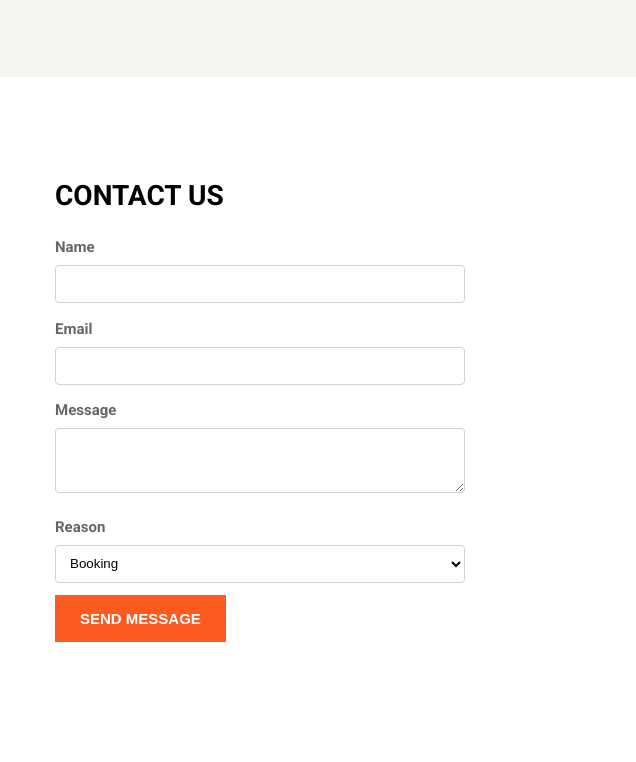
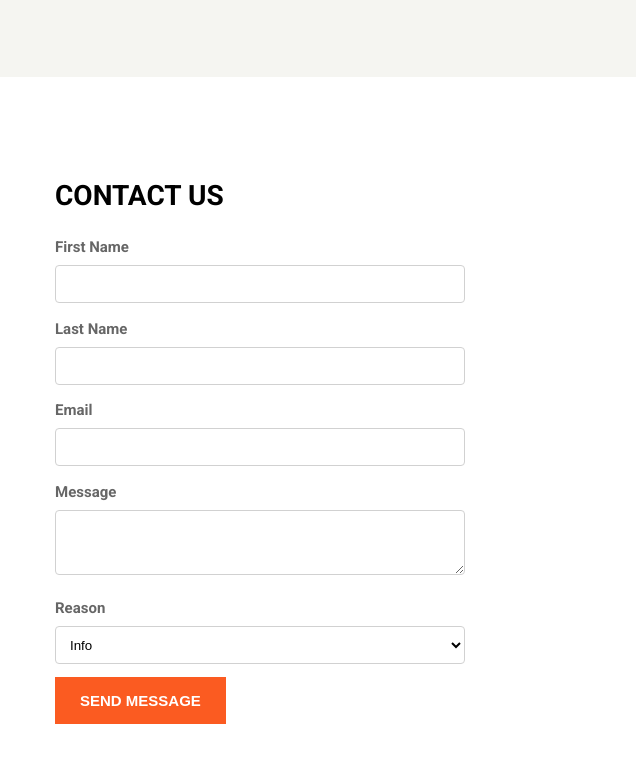
Before and after one commit to collinstommy/training-with-tadgh, a Gatsby site: page / in a window 1280 px wide. Shown: the part 3341-4103 px from the top of the page, 0-636 px from the left. Before the commit the page ends 4078 px from the top, so only its background shows below. Built offline with nearby package versions, Linux system fonts and the light colour scheme; Gatsby itself is replaced by a stand-in of ours.

Commit message:
connect form to hubspot

```diff
--- a/src/components/Contact.jsx
+++ b/src/components/Contact.jsx
@@ -1,6 +1,9 @@
+/* eslint-disable no-alert */
+/* eslint-disable arrow-parens */
+/* eslint-disable no-undef */
 /* eslint-disable jsx-a11y/label-has-for */
 /* eslint-disable jsx-a11y/label-has-associated-control */
-import React from 'react';
+import React, { useState } from 'react';
 import PropTypes from 'prop-types';
 import styled from 'styled-components';
 import Section from '../shared/Section';
@@ -39,26 +42,91 @@ const SendCta = styled(PrimaryCta)`
 `;
 
 const Contact = () => {
-  return (
-    <Container id="contact">
+  const [fields, setFields] = useState({
+    reason: 'info',
+  });
+
+  const [submitted, setSubmitted] = useState(false);
+
+  const getFormBody = () => {
+    const fieldsList = Object.keys(fields).map(key => ({
+      name: key,
+      value: fields[key]
+    }));
+    return {
+      fields: fieldsList,
+      skipValidation: true,
+    };
+  };
+
+  const showError = (error) => {
+    console.error(error);
+    alert('Error sending message. Please give us a call.');
+  };
+
+  const showSuccess = () => {
+    setSubmitted(true);
+  };
+
+  const handleSubmitForm = () => {
+    const url = `https://api.hsforms.com/submissions/v3/integration/submit/${'4324853'}/${'fc1011f0-9fe8-4d72-967b-d96807653e94'}`;
+
+    fetch(url, {
+      method: 'POST',
+      body: JSON.stringify(getFormBody()),
+      headers: {
+        'Content-Type': 'application/json',
+      }
+    })
+      .then(response => {
+        if (response.status >= 400 && response.status < 600) {
+          showError();
+        } else {
+          showSuccess();
+        }
+      })
+      .catch(error => showError(error));
+
+  };
+
+  const handleTextChanged = ({ target }) => {
+    setFields(
+      {
+        ...fields,
+        [target.name]: target.value
+      }
+    );
+  };
+
+  const renderForm = () => (
     <div>
       <h2>Contact US</h2>
       <form name="contact" method="POST" data-netlify="true">
-          <label htmlFor="name">Name</label>
-          <input type="text" placeholder="" name="name" id="name" />
+        <label htmlFor="firstname">First Name</label>
+        <input type="text" placeholder="" name="firstname" id="firstname" onChange={handleTextChanged} />
+        <label htmlFor="lastName">Last Name</label>
+        <input type="text" placeholder="" name="lastName" id="lastName" onChange={handleTextChanged} />
         <label htmlFor="email">Email</label>
-          <input type="email" placeholder="" name="email" id="email" />
+        <input type="email" placeholder="" name="email" id="email" onChange={handleTextChanged} />
         <label htmlFor="message">Message</label>
-          <textarea placeholder="" name="message" id="message" />
+        <textarea placeholder="" name="message" id="message" onChange={handleTextChanged} />
         <label htmlFor="topic">Reason</label>
-            <select id="topic">
+        <select name="reason" id="topic" onChange={handleTextChanged}>
+          <option value="info">Info</option>
           <option value="booking">Booking</option>
-              <option value="info">Info</option>
           <option value="other">Other</option>
         </select>
-          <SendCta>Send Message</SendCta>
+        <SendCta type="button" onClick={handleSubmitForm}>Send Message</SendCta>
       </form>
     </div>
+  );
+
+  return (
+    <Container id="contact">
+      {submitted
+        ? 'Thanks for contacting us. We will be in touch shortly'
+        : renderForm()
+      }
       <div className="mapouter">
         <div className="gmap_canvas">
           <iframe
@@ -76,8 +144,4 @@ const Contact = () => {
   );
 };
 
-Contact.propTypes = {};
-
-Contact.defaultProps = {};
-
 export default Contact;
```
Also changed, not shown: src/shared/Form.jsx (added). Lines whose indentation alone changed are shown as unchanged.
